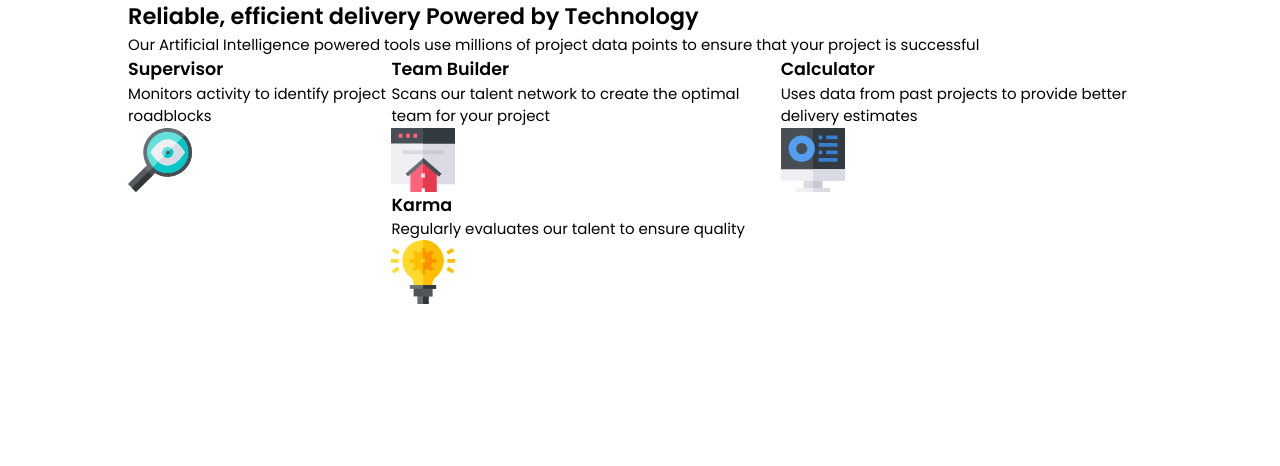
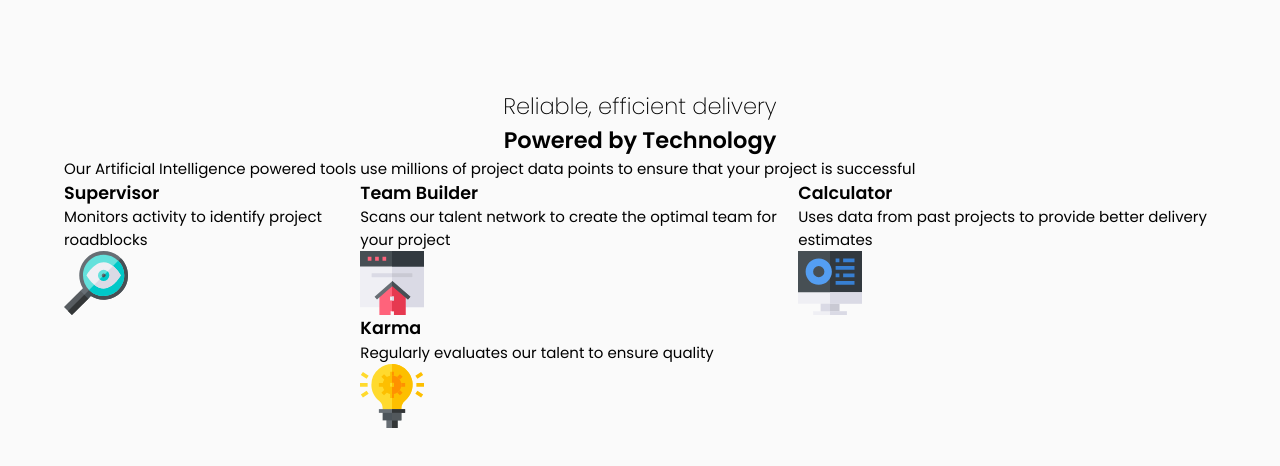
Before and after one commit to JuanMartinRivas/four-card-feature-section-master, a website built with Parcel: page index.html in a window 1280 px wide. Built offline with nearby package versions, Linux system fonts and the light colour scheme.

Commit message:
Styling header

```diff
--- a/app/scss/_global.scss
+++ b/app/scss/_global.scss
@@ -4,11 +4,12 @@ html {
 
 body {
   font-family: 'Poppins', sans-serif;
+  background-color: $very-light-gray;
 }
 
 .container {
   margin: 0 auto;
-  width: 80%;
+  width: 90%;
   max-width: 1200px;
 }
 
--- /dev/null
+++ b/app/scss/_header.scss
@@ -0,0 +1,12 @@
+header {
+    margin-top: 6em;
+
+    .header-title {
+        text-align: center;
+        font-weight: 200;
+
+        .thick {
+            font-weight: 600;
+        }
+    }
+}
--- a/app/scss/style.scss
+++ b/app/scss/style.scss
@@ -4,3 +4,5 @@
 @import 'reset';
 @import 'global';
 //Modules
+@import 'header';
+@import 'main';
--- a/index.html
+++ b/index.html
@@ -13,7 +13,7 @@
 <body>
   <header>
     <div class="container">
-      <h2 class="header-title">Reliable, efficient delivery
+      <h2 class="header-title">Reliable, efficient delivery<br>
         <span class="thick">Powered by Technology</span>
       </h2>
       <p class="header-text">Our Artificial Intelligence powered tools use millions of project data points
```
Also changed, not shown: app/scss/_main.scss (added).
